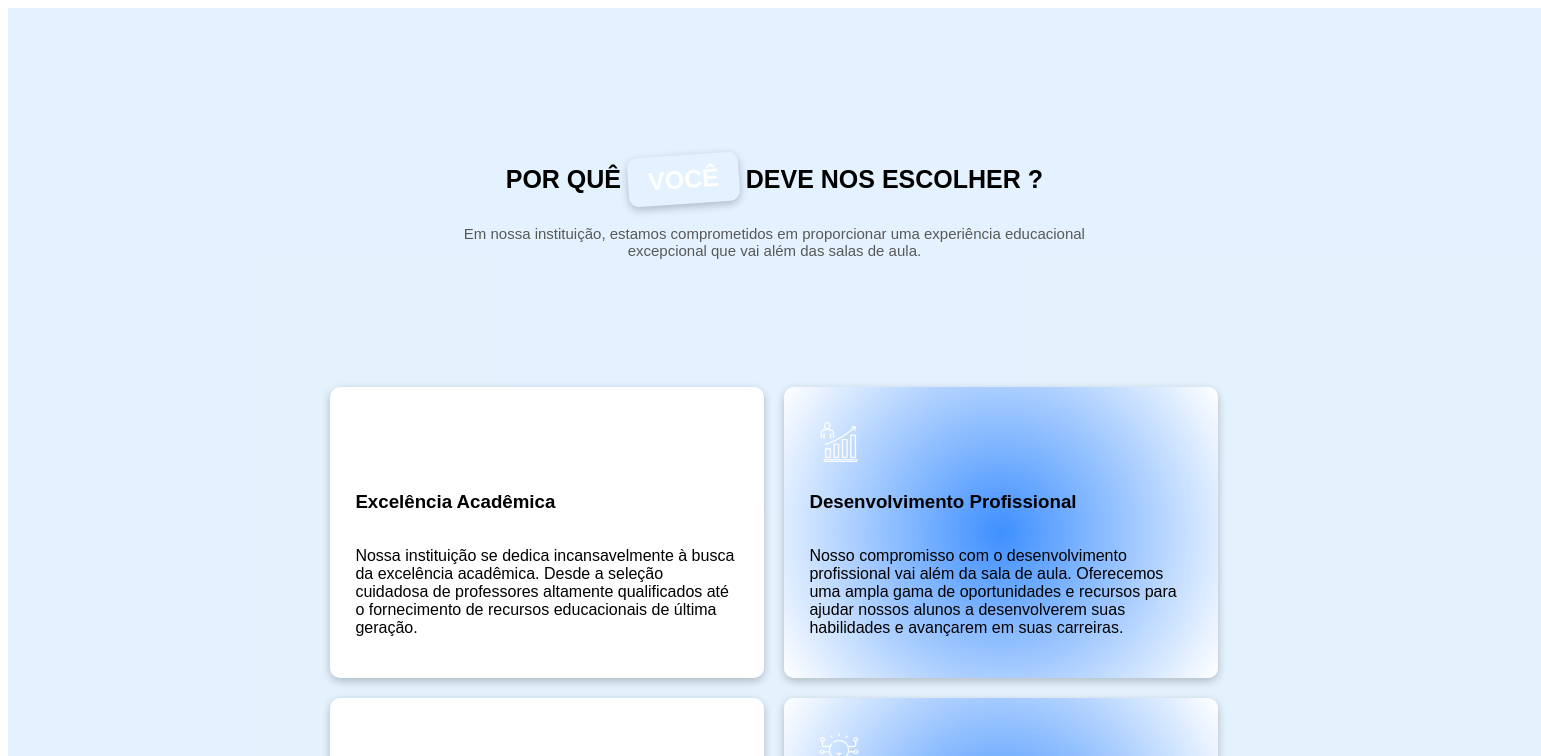
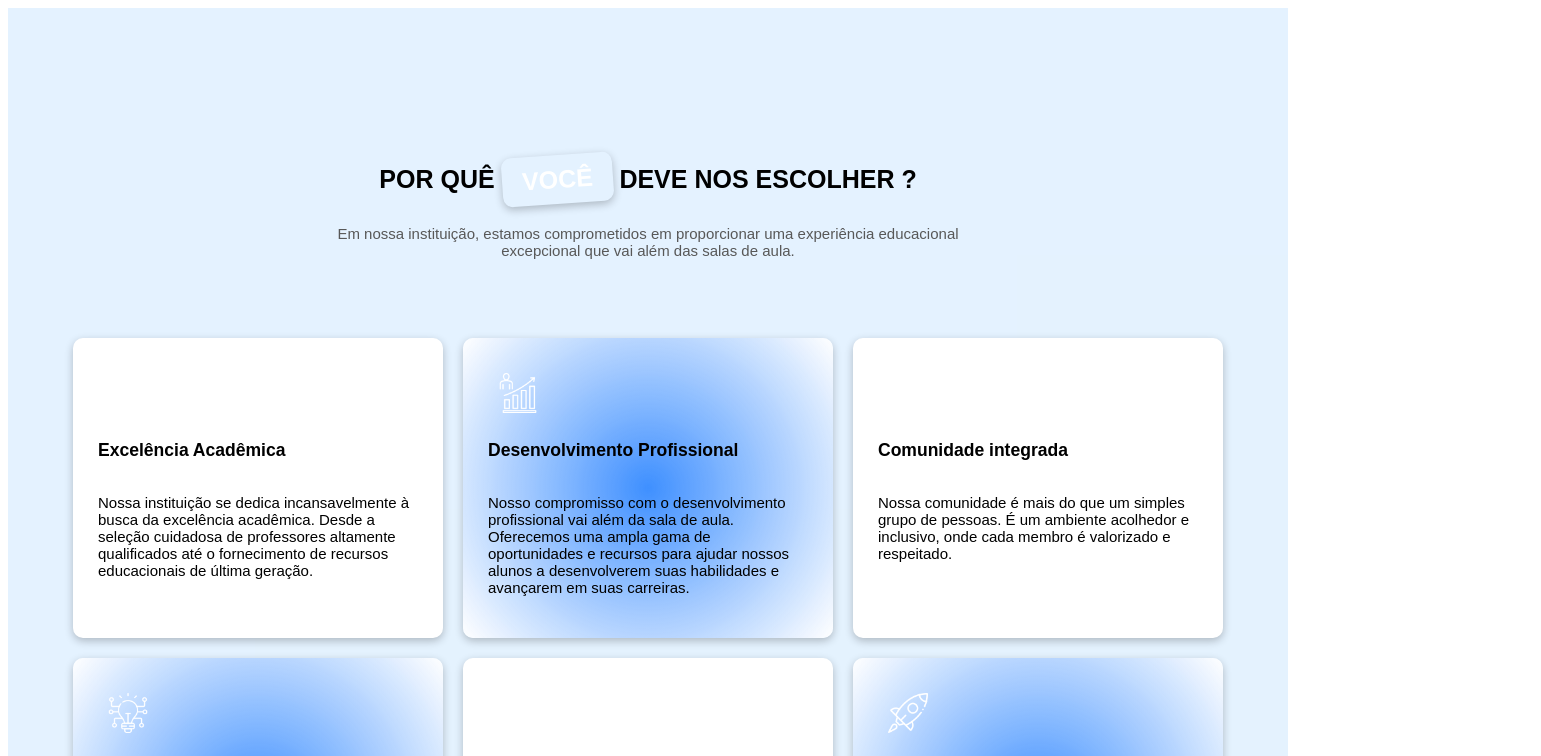
Before and after one commit to joanmdrs/website-for-company, a Next.js app in the folder website/: page /Reasons/Reasons in a window 1280 px wide. Shown: the top 756 px of the page, 1541 px wide, since content can reach past the window. Built offline with nearby package versions, Linux system fonts and the light colour scheme.

Commit message:
atualizando estilos e a seção reasons

```diff
--- a/website/src/app/globals.css
+++ b/website/src/app/globals.css
@@ -17,12 +17,8 @@ body {
     margin: 0;
     padding: 0;
     background-color: #FFFFFF;
-}
-
-.ant-layout {
-    overflow: hidden;
-    background-color: #FFFFFF;
-    z-index: 0;
+    box-sizing: border-box;
+    overflow-x: hidden;
 }
 
 .global-section {
--- a/website/src/pages/Reasons/Reasons.css
+++ b/website/src/pages/Reasons/Reasons.css
@@ -1,9 +1,12 @@
 .reasons-section {
     font-family: 'Nunito', sans-serif;
     background-color: rgba(88, 172, 250, 0.16);
-    padding: 10%;
+    display: flex;
+    flex-direction: column;
     width: 100vw;
     height: auto;
+    padding-top: 10%;
+    padding-bottom: 10%;
 }
 
 .reasons-title {
@@ -35,12 +38,13 @@
 }
 
 .reasons-content {
-    margin-top: 10%;
     display: flex;
+    flex-wrap: wrap;
     justify-content: center;
-    flex-wrap: wrap;
+    align-items: center;
     width: 100%;
     height: auto;
+    margin-top: 5%;
     gap: 20px;
 }
 
@@ -48,14 +52,15 @@
 .item-content {
     display: flex;
     flex-direction: column;
-    width: 30%;
-    height: auto;
+    width: 25%;
+    height: 250px;
     padding: 25px;
     background-color: #FFFFFF;
     border-radius: 10px;
     box-shadow: rgba(0, 0, 0, 0.24) 0px 3px 8px;
     transition: all 500ms ease-in-out;
     cursor: pointer;
+    font-size: 15px;
 }
 
 .item-content:nth-child(2n) {
```
Also changed, not shown: website/src/app/page.js (+8 -12 lines).
